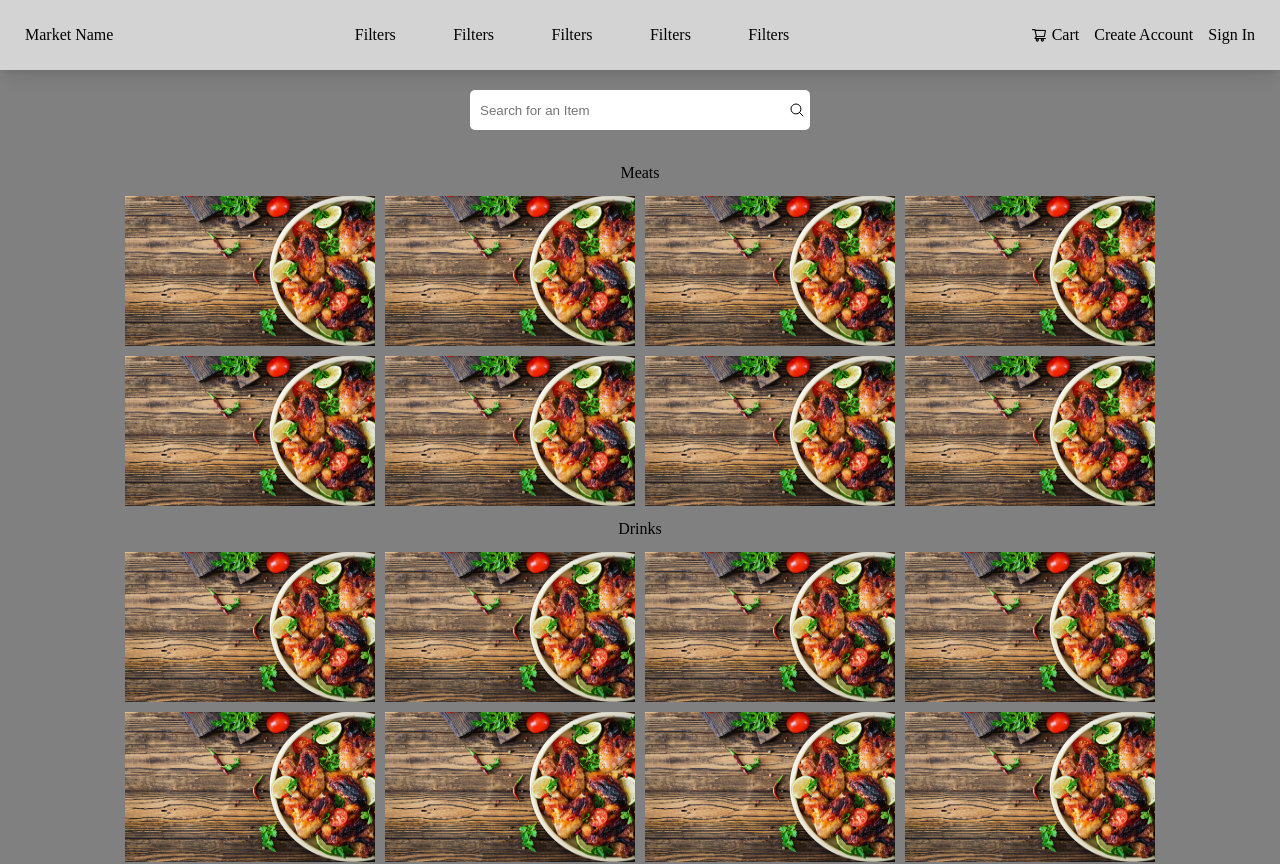
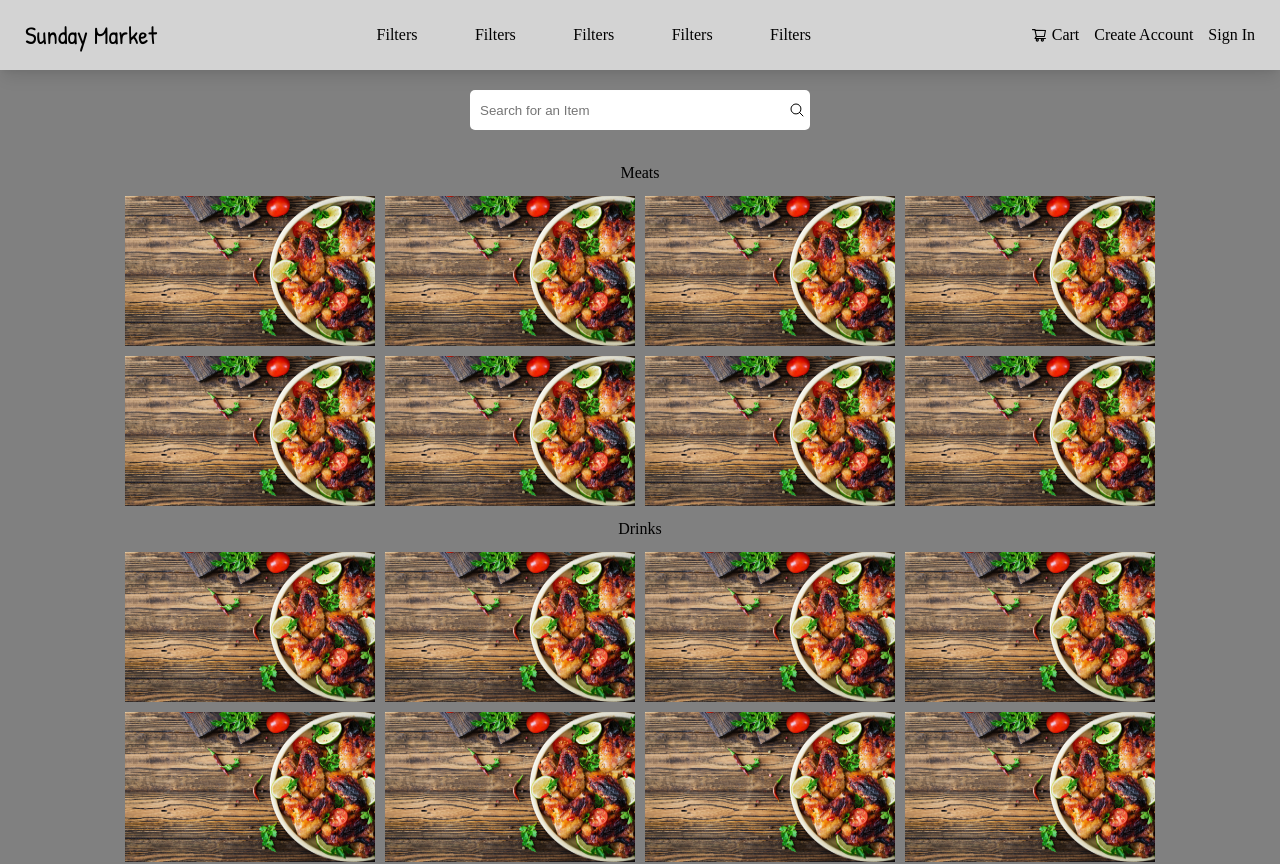
Before and after one commit to Victor-Mannelli/E-Commerce-Driven, a React (Create React App) app: page / in a window 1280 px wide. Shown: the top 864 px of the page. Built offline with nearby package versions, Linux system fonts and the light colour scheme.

Commit message:
feat: product page skeleton

```diff
--- a/package.json
+++ b/package.json
@@ -1,5 +1,5 @@
 {
-  "name": "e-commerce-store",
+  "name": "sunday-market",
   "version": "0.1.0",
   "private": true,
   "dependencies": {
--- a/public/index.html
+++ b/public/index.html
@@ -4,6 +4,8 @@
     <meta charset="UTF-8">
     <meta http-equiv="X-UA-Compatible" content="IE=edge">
     <meta name="viewport" content="width=device-width, initial-scale=1.0">
+    <link href="https://fonts.googleapis.com/css2?family=Patrick+Hand&display=swap" rel="stylesheet">
+    <link href="https://fonts.googleapis.com/css2?family=Roboto:wght@400;700&display=swap" rel="stylesheet">
     <title>Document</title>
 </head>
 <body>
--- a/src/App.js
+++ b/src/App.js
@@ -5,6 +5,7 @@ import HomePage from "./pages/home";
 import LoginPage from "./pages/login";
 import MyCartPage from "./pages/myCart";
 import PageNotFound from "./pages/pageNotFound";
+import ProductPage from "./pages/product";
 import RegistrationPage from "./pages/registration";
 
 export default function App() {
@@ -15,6 +16,7 @@ export default function App() {
 				<Route path="/" element={<HomePage />} />
 				<Route path="/login" element={<LoginPage />} />
 				<Route path="/registration" element={<RegistrationPage />} />
+				<Route path="/product" element={<ProductPage />} />
 				<Route path="/cart" element={<MyCartPage />} />
 				<Route path="/checkout" element={<CheckoutPage />} />
 			</Routes>
--- a/src/GlobalStyles.js
+++ b/src/GlobalStyles.js
@@ -51,6 +51,9 @@ const GlobalStyle = createGlobalStyle`
     * {
         box-sizing: border-box;
     }
+    :root {
+        --darkmode: gray;
+    }
 `
 
 export default GlobalStyle
--- a/src/pages/home.js
+++ b/src/pages/home.js
@@ -9,7 +9,7 @@ export default function HomePage() {
 	return (
 		<Home>
 			<Header>
-				<h1> Market Name </h1>
+				<h1> Sunday Market </h1>
 				<Filters>
 					<h2> Filters </h2>
 					<h2> Filters </h2>
@@ -88,7 +88,7 @@ export default function HomePage() {
 const Home = styled.div`
 	width: 100%;
 	min-height: 100vh;
-	background-color: gray;
+	background-color: var(--darkmode);
 	cursor: default;
 `;
 const Header = styled.div`
@@ -105,6 +105,10 @@ const Header = styled.div`
 	box-shadow: rgba(0, 0, 0, 0.1) 0px 10px 15px -3px,
 		rgba(0, 0, 0, 0.05) 0px 4px 6px -2px;
 	background-color: lightgray;
+    h1 {
+        font-family: 'Patrick Hand', cursive;
+        font-size: 25px;
+    }
 `;
 const Filters = styled.div`
 	display: flex;
--- /dev/null
+++ b/src/pages/product.js
@@ -0,0 +1,6 @@
+export default function ProductPage(){
+    return (
+        <>
+        </>
+    )
+}
```
